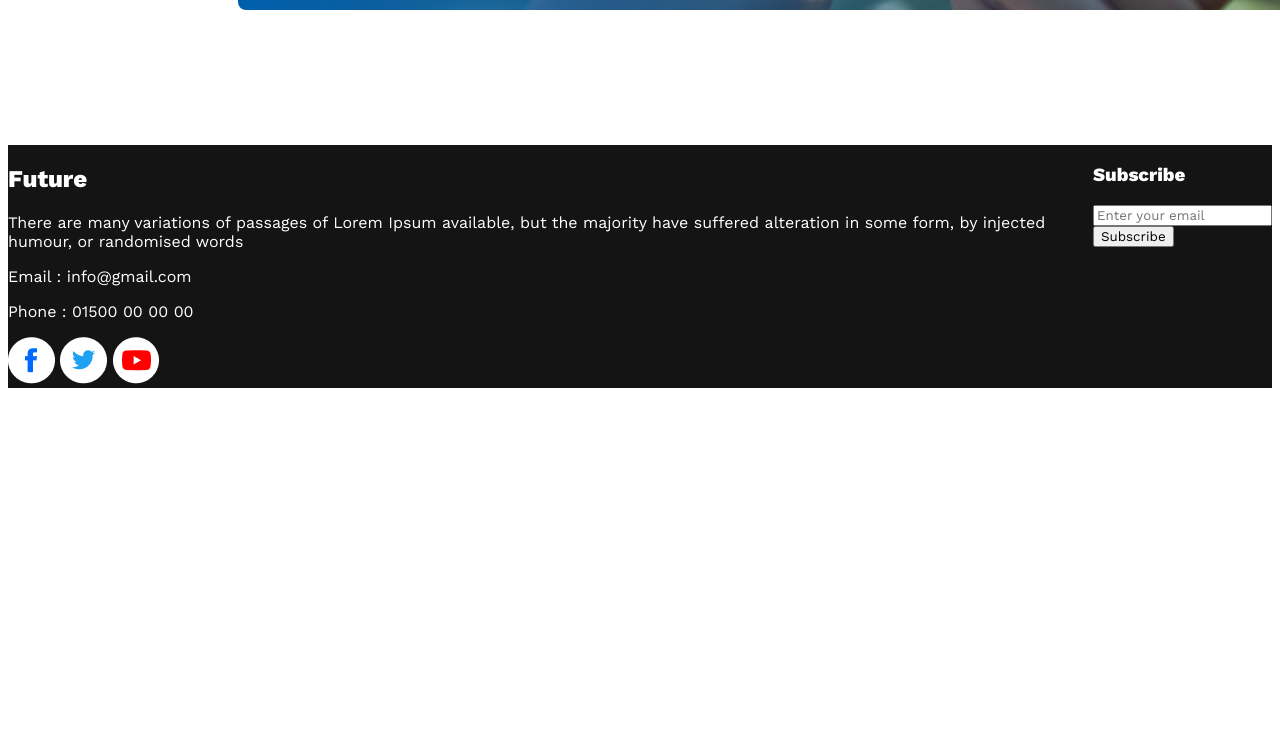
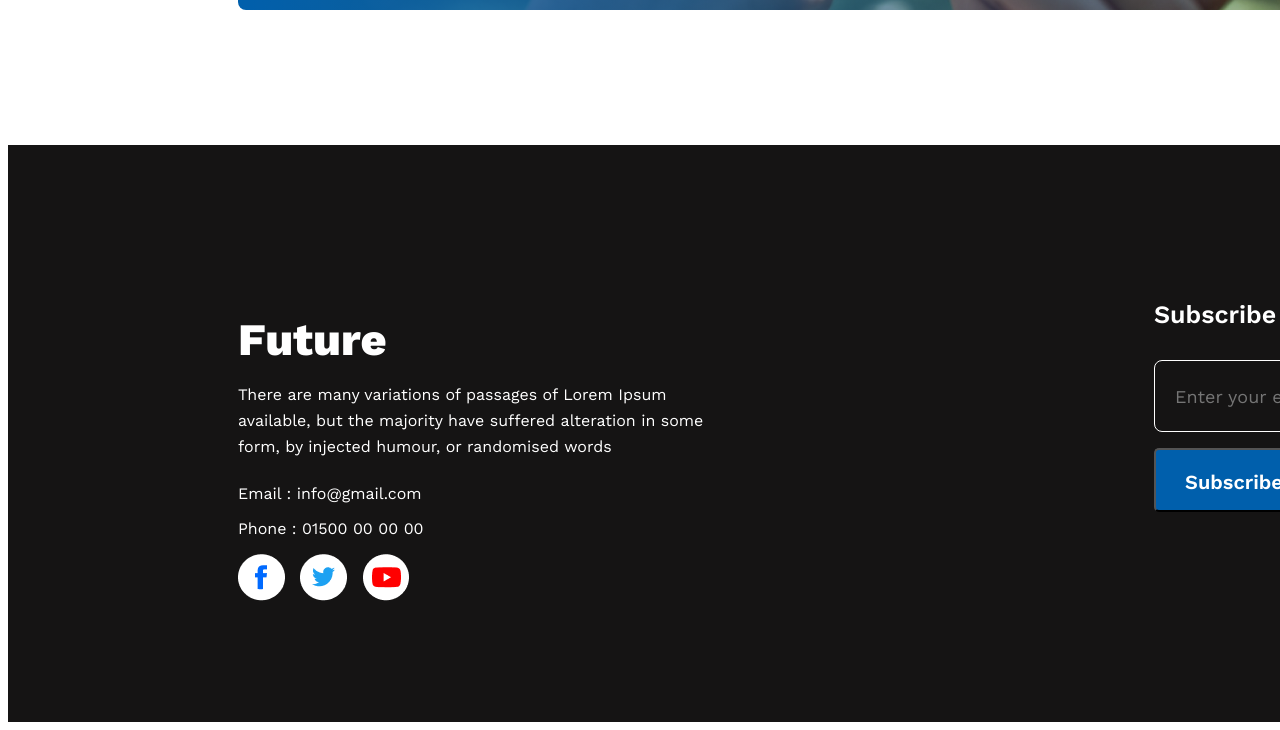
Before and after one commit to AwesomeMohsin/new-year-new-you, a plain HTML site: page index.html in a window 1280 px wide. Shown: the part 2563-3293 px from the top of the page. Before the commit the page ends 2959 px from the top, so only its background shows below. Drawn offline with nearby package versions, Linux system fonts and the light colour scheme.

Commit message:
footer completed

```diff
--- a/index.html
+++ b/index.html
@@ -84,18 +84,18 @@
             <p class="future-description">There are many variations of passages of Lorem Ipsum available, but the majority have suffered alteration in some form, by injected humour, or randomised words</p>
             <p class="contact-email">Email : info@gmail.com</p>
             <p class="contact-phone">Phone : 01500 00 00 00</p>
-            <div class="social-links">
-                <a href=""><img src="./images/icons/fb.png" alt="facebook"></a>
-                <a href=""><img src="./images/icons/twitter.png" alt="twitter"></a>
-                <a href=""><img src="./images/icons/youtube.png" alt="Youtube"></a>
+            <div class="social-link">
+                <a href="" class="icon"><img src="./images/icons/fb.png" alt="facebook"></a>
+                <a href="" class="icon"><img src="./images/icons/twitter.png" alt="twitter"></a>
+                <a href="" class="icon"><img src="./images/icons/youtube.png" alt="Youtube"></a>
             </div>
         </div>
 <div class="subscribe-section">
 <h3 class="subscribe-title">Subscribe</h3>
-<form action="">
+<form class="contact" action="">
     <input type="email" placeholder="Enter your email">
 </form>
-<button class="subscribe">Subscribe</button>
+<button class="btn-subscribe">Subscribe</button>
 </div>
 
     </footer>
--- a/styles/index.css
+++ b/styles/index.css
@@ -173,8 +173,87 @@ li {
 }
 
 /* Footer Style section */
-footer{
+footer {
     display: flex;
     background: var(--dark-01, #151414);
     color: white;
+    width: 1600px;
+    height: 577px;
 }
+
+.future-info-section {
+    margin-left: 230px;
+    margin-top: 130px;
+}
+
+.future-title {
+    font-size: 45px;
+    font-style: normal;
+    font-weight: 700;
+    line-height: normal;
+    margin-bottom: 0px;
+}
+
+.future-description {
+    width: 485px;
+    flex-direction: column;
+    flex-shrink: 0;
+    font-size: 16px;
+    font-style: normal;
+    font-weight: 400;
+    line-height: 26px;
+    margin-top: 16px;
+    margin-bottom: 24px;
+}
+
+.contact-email .contact-phone {
+    font-size: 16px;
+    font-style: normal;
+    font-weight: 400;
+    line-height: 26px;
+}
+
+.social-link .icon{
+    margin-bottom: 130px;
+    margin-right: 10px;
+}
+
+.subscribe-section {
+    margin: 130px 431px;
+}
+
+.subscribe-title {
+    font-size: 25px;
+    font-style: normal;
+    font-weight: 600;
+    line-height: normal;
+    margin-bottom: 31px;
+}
+
+.contact>input {
+    border-radius: 8px;
+    border: 1px solid #FFF;
+    width: 325px;
+    height: 30px;
+    background: #151414;
+    font-size: 18px;
+    font-style: normal;
+    font-weight: 400;
+    line-height: normal;
+    padding: 20px;
+}
+
+.btn-subscribe {
+    background: #005FAC;
+    width: 160px;
+    height: 64px;
+    color: #FFF;
+    text-align: center;
+    font-size: 20px;
+    font-style: normal;
+    font-weight: 600;
+    line-height: normal;
+    padding: 20px;
+    margin-top: 16px;
+    border-radius: 5px;
+}
```
